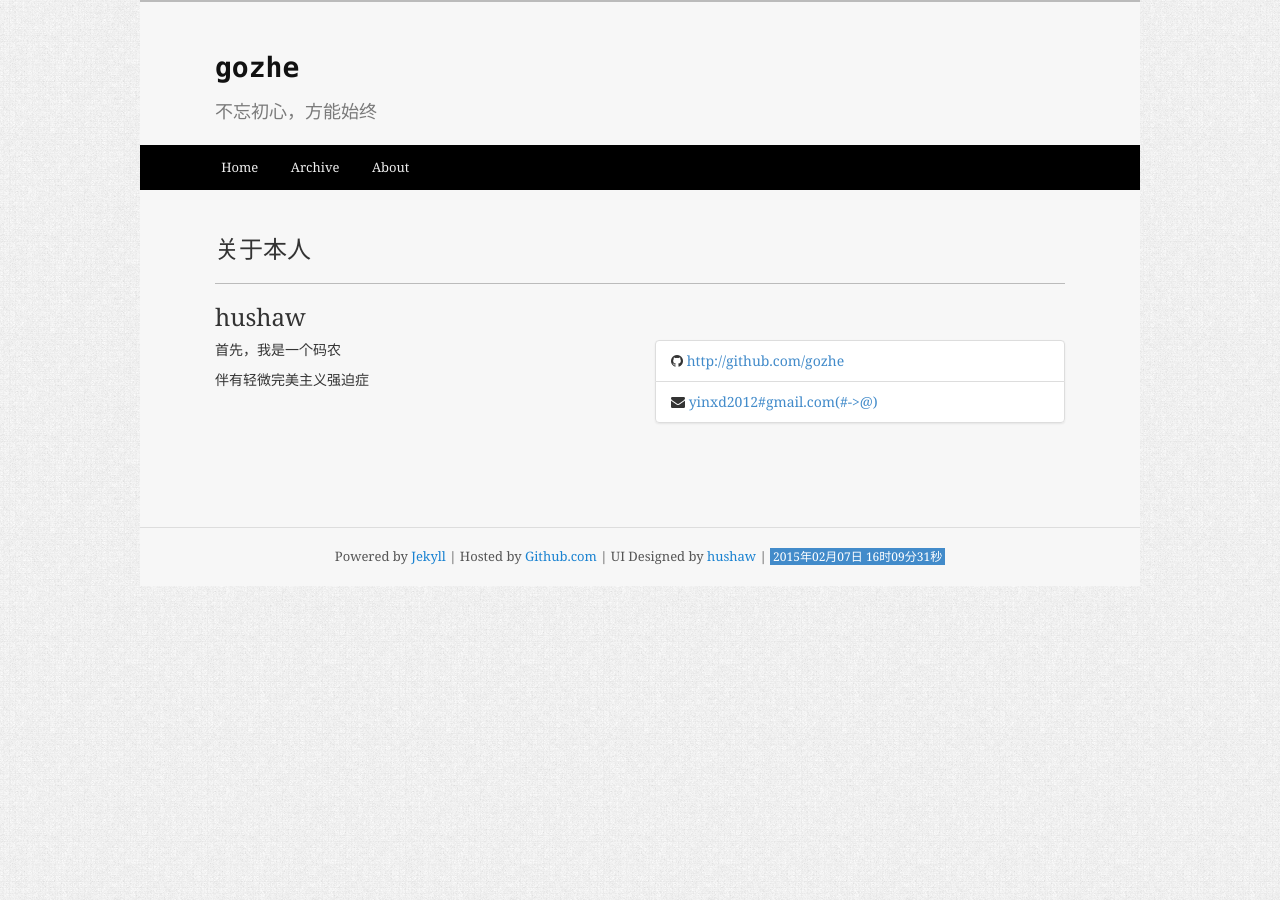
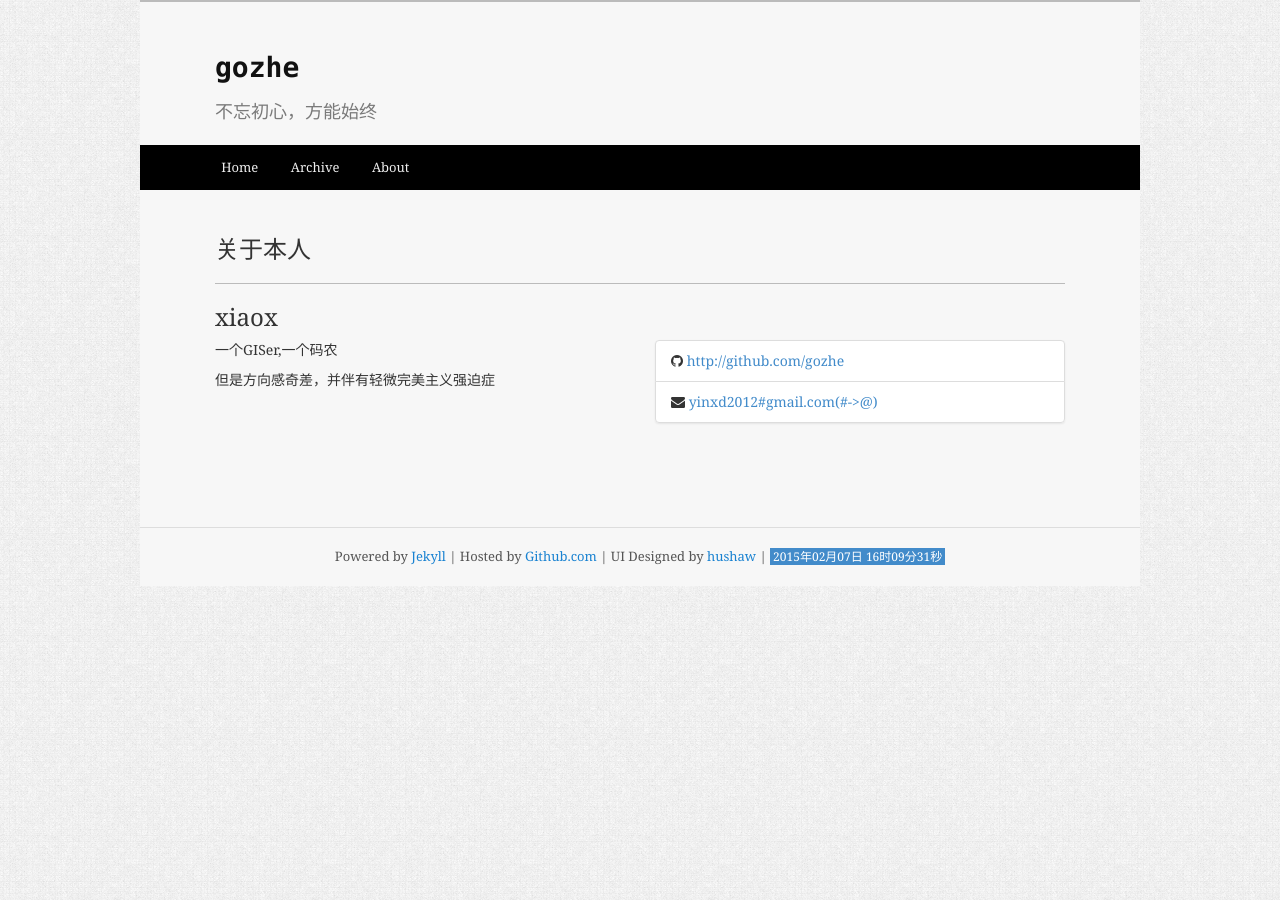
Before and after one commit to gozhe/gozhe.github.io, a Jekyll site: the page built from about.html, in a window 1280 px wide. Built offline with Jekyll 4.4.1, drawn with Linux system fonts in a browser that asks for light colours; Markdown is read by kramdown in place of the engine named in the settings; comment, search, counter and statistics services are not loaded.

Commit message:
2015-02-08

```diff
--- a/about.html
+++ b/about.html
@@ -4,11 +4,12 @@ title: 关于本人
 ---
 
 <div class="page-blank">
-    <h2>hushaw</h2>
+    <h2>xiaox</h2>
     <div class="row">
         <div class="col-md-6">
-            <p>首先，我是一个码农</p>
-            <p>伴有轻微完美主义强迫症</p>
+            <p>一个GISer,一个码农</p>
+            <p>但是方向感奇差，并伴有轻微完美主义强迫症</p>
+            <p></p>
         </div>
         <div class="col-md-6">
             <ul class="list-group">
```
Also changed, not shown: _posts/2015-02-08-hello.md (added, +8 -0 lines).
